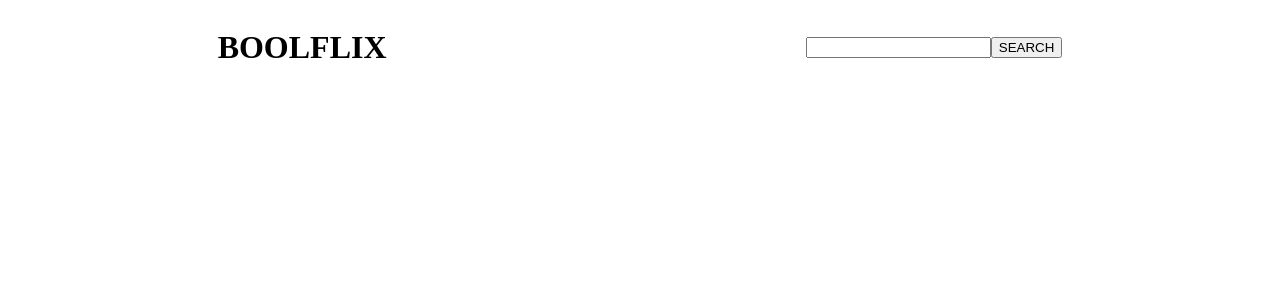
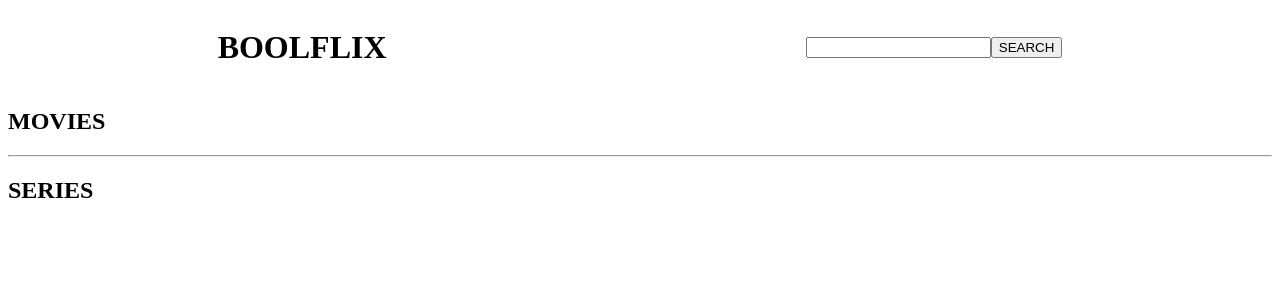
Before and after one commit to EnricoNapolitano/vite-boolflix, a Vue app: page / in a window 1280 px wide. Shown: the top 300 px of the page. Built offline with nearby package versions, Linux system fonts and the light colour scheme.

Commit message:
added AppMain to App

```diff
--- a/src/App.vue
+++ b/src/App.vue
@@ -3,10 +3,11 @@ import axios from 'axios'
 import { store } from './data/store';
 import { uri } from './data'
 import AppHeader from './components/AppHeader.vue';
+import AppMain from './components/AppMain.vue';
 export default {
     name: 'App',
     data() { return { store } },
-    components: { AppHeader },
+    components: { AppHeader, AppMain },
     methods: {
         showSearch(par) {
             //API's call
@@ -25,4 +26,5 @@ export default {
 
 <template>
     <app-header @send="showSearch"></app-header>
+    <app-main></app-main>
 </template>
```
